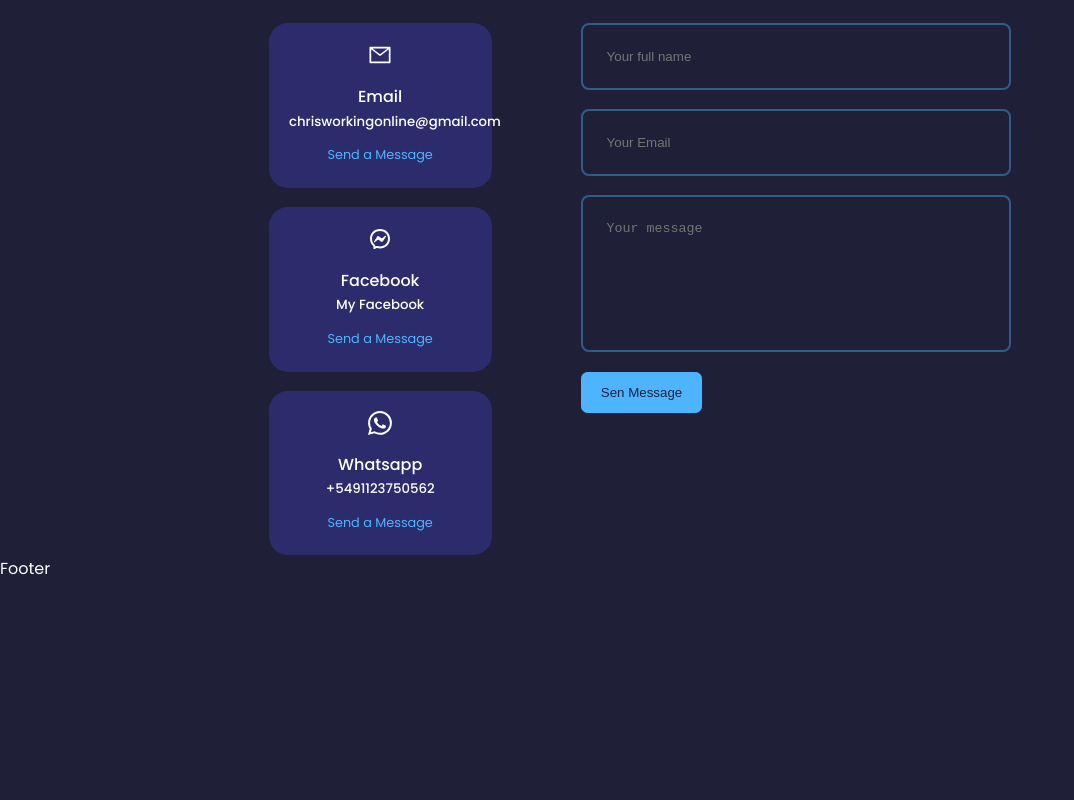
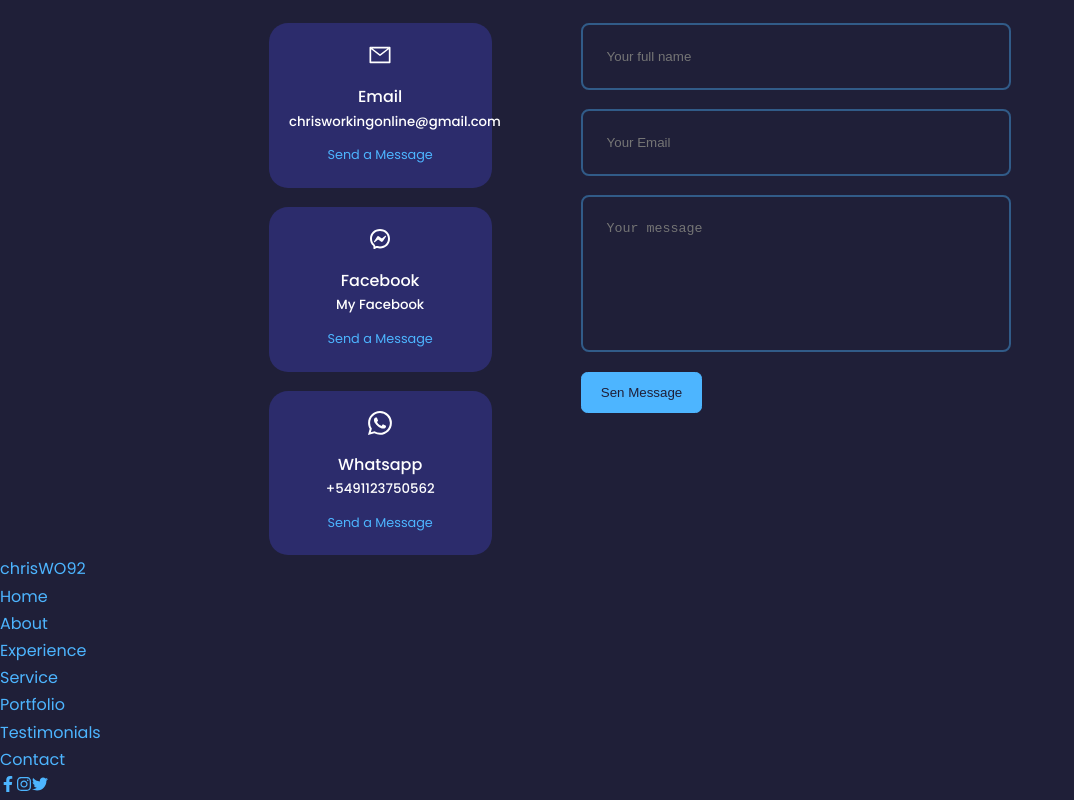
Before and after one commit to chrisWO92/portfolio-web, a React (Create React App) app: page / in a window 1280 px wide. Shown: the part 4697-5497 px from the top of the page, without its empty margins (0-1074 px from the left). Before the commit the page ends 5280 px from the top, so only its background shows below. Built offline with nearby package versions, Linux system fonts and the light colour scheme.

Commit message:
footer component

```diff
--- a/src/components/footer/Footer.jsx
+++ b/src/components/footer/Footer.jsx
@@ -1,9 +1,31 @@
 import React from 'react';
 import './footer.css';
+import {FaFacebookF} from 'react-icons/fa'
+import {FaInstagram} from 'react-icons/fa'
+import {FaTwitter} from 'react-icons/fa'
+
 
 const Footer = () => {
   return (
-    <div>Footer</div>
+    <footer>
+      <a href="#" className='footer__logo'>chrisWO92</a>
+      <ul className='permalinks'>
+        <li><a href="#">Home</a></li>
+        <li><a href="about">About</a></li>
+        <li><a href="experience">Experience</a></li>
+        <li><a href="services">Service</a></li>
+        <li><a href="portfolio">Portfolio</a></li>
+        <li><a href="Testimonials">Testimonials</a></li>
+        <li><a href="contact">Contact</a></li>
+      </ul>
+
+      <div className='footer__socials'>
+        <a href="https://facebook.com" target='_blank' rel="noreferrer"><FaFacebookF /></a>
+        <a href="https://instagram.com" target='_blank' rel="noreferrer"><FaInstagram /></a>
+        <a href="https://twitter.com"  target='_blank' rel="noreferrer"><FaTwitter /></a>
+      </div>
+
+    </footer>
   )
 }
 
```
